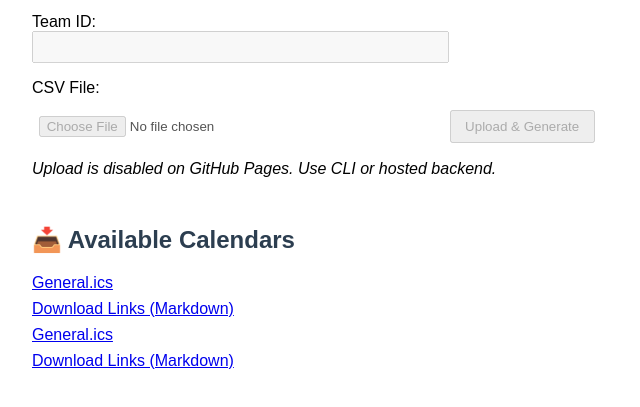
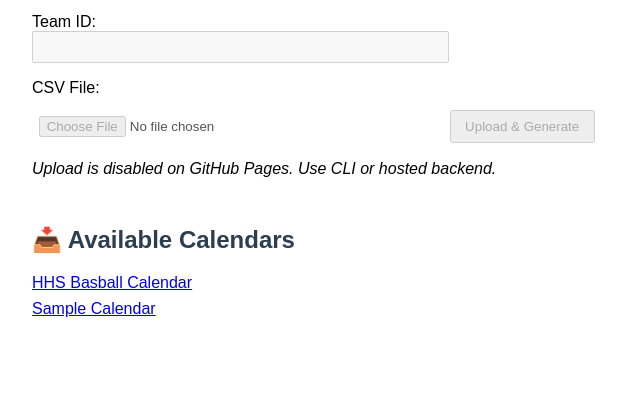
Before and after one commit to KrazKjn/calendar_publisher, a plain HTML site: page docs/index.html in a window 1280 px wide. Shown: the part 145-552 px from the top of the page, without its empty margins (0-640 px from the left). Drawn offline with Linux system fonts and the light colour scheme.

Commit message:
Testing - Updated Path

```diff
--- a/docs/index.html
+++ b/docs/index.html
@@ -35,10 +35,9 @@
   <div class="downloads">
     <h2>📥 Available Calendars</h2>
     <ul>
-      <li><a href="calendars/hhs_baseball/General.ics" target="_blank">General.ics</a></li>
-      <li><a href="calendars/hhs_baseball/download_links.md" target="_blank">Download Links (Markdown)</a></li>
-      <li><a href="calendars/sample/General.ics" target="_blank">General.ics</a></li>
-      <li><a href="calendars/sample/download_links.md" target="_blank">Download Links (Markdown)</a></li>
+      <li><a href="../calendars/hhs_baseball/General.ics" target="_blank">HHS Basball Calendar</a></li>
+      <!-- <li><a href="../calendars/hhs_baseball/download_links.md" target="_blank">Download Links (Markdown)</a></li> -->
+      <li><a href="../calendars/sample/General.ics" target="_blank">Sample Calendar</a></li>
     </ul>
   </div>
 </body>
```
